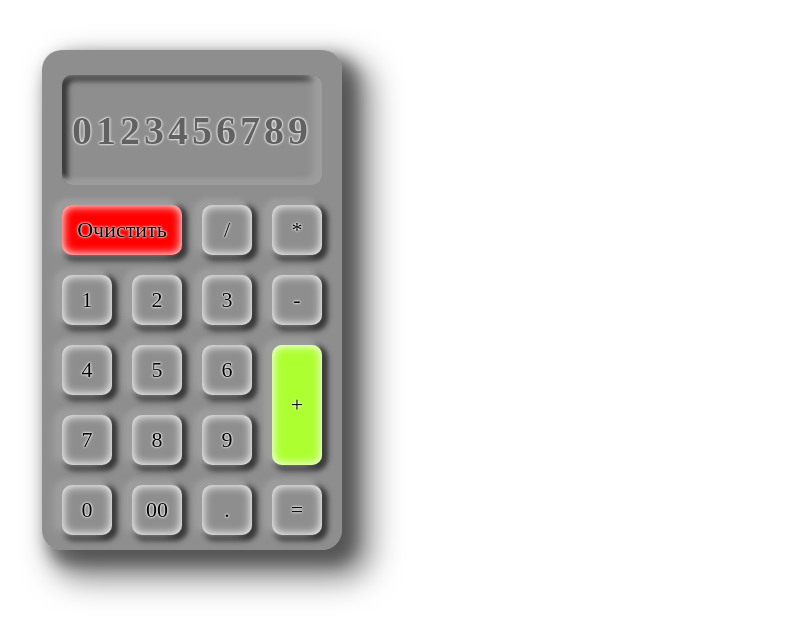
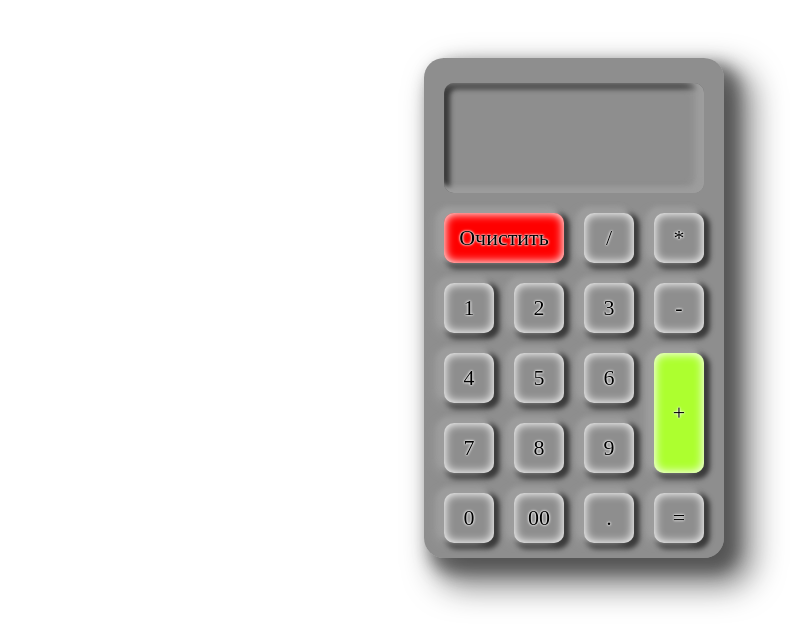
Before and after one commit to elitanima/Calculator, a plain HTML site: page index.html in a window 1280 px wide. Both pictures are taken after a click on the button "Очистить". Shown: the whole page, without its empty margins (66-869 px from the left). Drawn offline with Linux system fonts and the light colour scheme.

Commit message:
added JS

```diff
--- a/index.html
+++ b/index.html
@@ -9,7 +9,7 @@
 </head>
 <body>
     <div class="container">
-        <span class="view" id="view"><h2>0123456789</h2></span>
+        <span class="view" id="view"><h2></h2></span>
         <button class="button" id="clear">Очистить</button>
         <button class="button" id="division">/</button>
         <button class="button" id="multiplication">*</button>
@@ -28,7 +28,6 @@
         <button class="button">00</button>
         <button class="button" id="point">.</button>
         <button class="button" id="equal_mark">=</button>
-
     </div>
 
     <script src="script.js"></script>
--- a/script.js
+++ b/script.js
@@ -0,0 +1,20 @@
+
+let view = document.querySelector('#view h2');
+
+const button = document.querySelectorAll('.button');
+
+button.forEach(element__button => {
+    clickToButton(element__button);
+    // console.log(Number(element__button.textContent))
+})
+
+function clickToButton (element__button) {
+    element__button.addEventListener('click', function (el) {
+        el.preventDefault();
+        if (this.textContent === '=') {
+            view.textContent = eval(view.textContent)
+        } else if (this.textContent === 'Очистить') {
+            view.textContent = '';
+        } else { view.textContent += this.textContent}
+    })
+}
--- a/style.css
+++ b/style.css
@@ -1,8 +1,9 @@
 body {
+    display: flex;
+    justify-content: center;
     background-color: rgb(255, 255, 255);
 }
 .container {
-    margin-left: 100px;
     margin-top: 50px;
     background-color: rgba(30, 30, 30, 0.5);
     display: grid;
```
